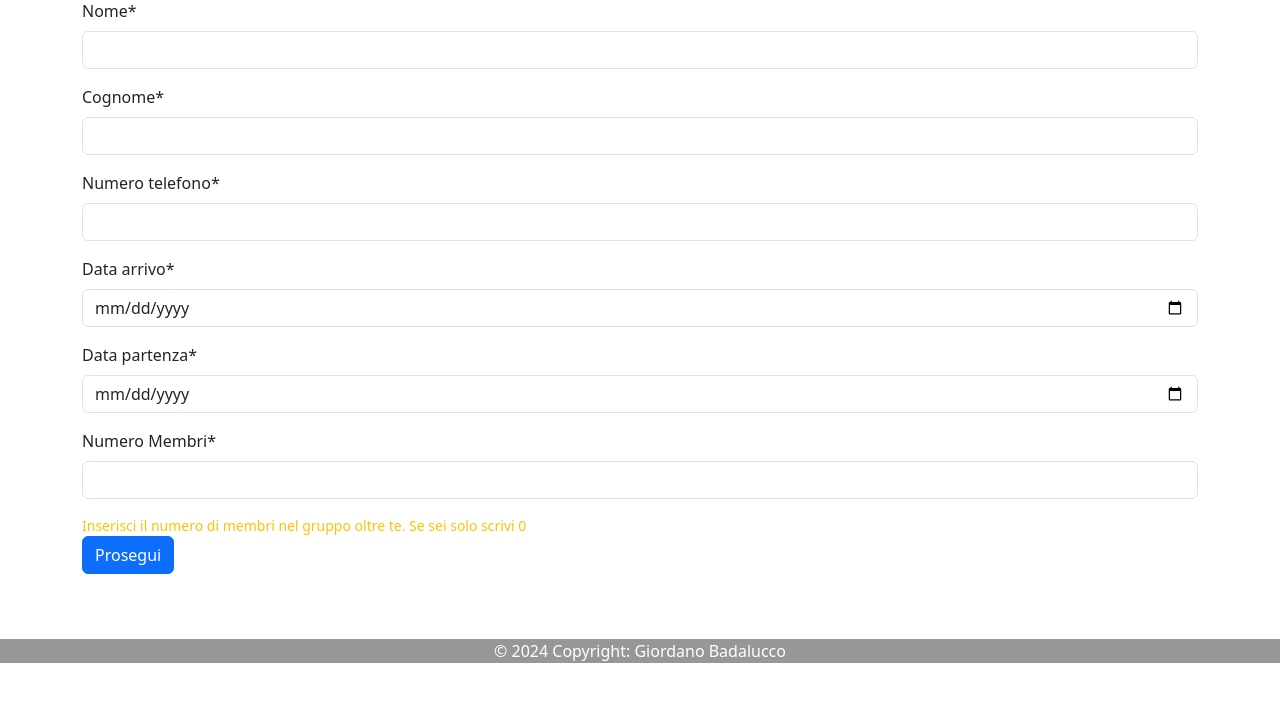
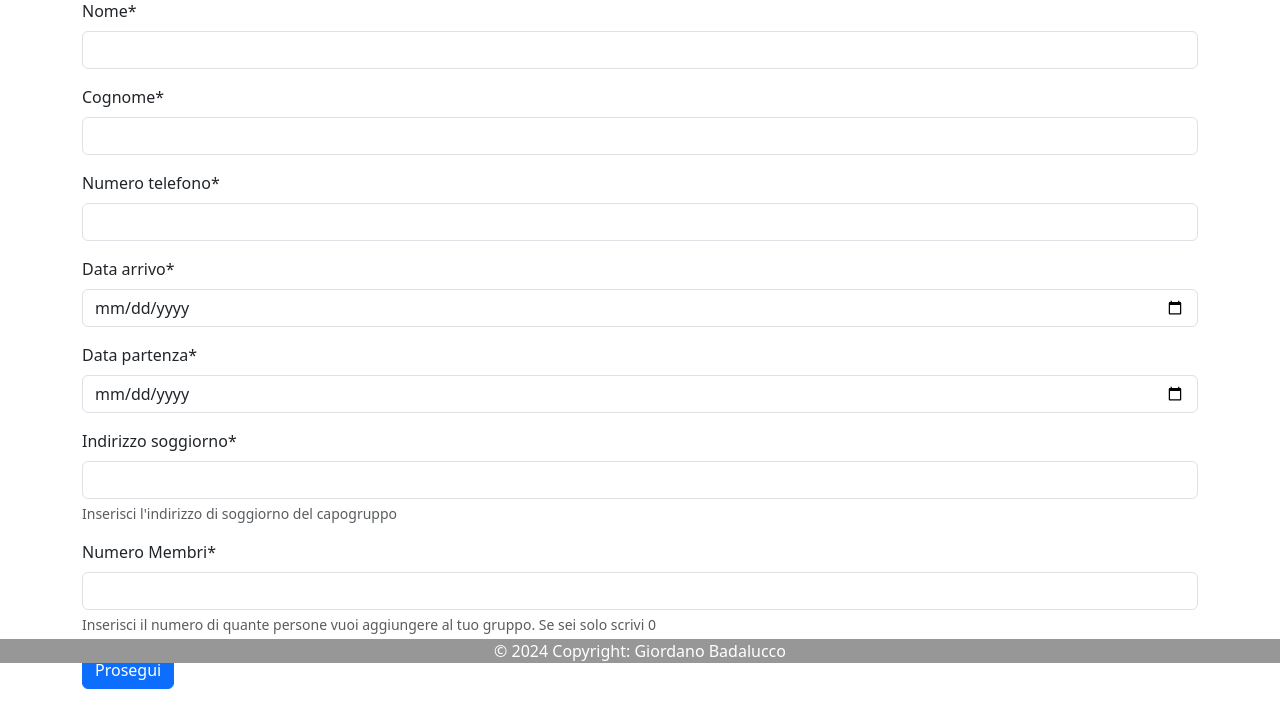
Before and after one commit to giordanoBad/lasettimana, a Django app: page / in a window 1280 px wide. Shown: the part 137-850 px from the top of the page. Before the commit the page ends 800 px from the top, so only its background shows below. Run offline with Django 4.2, Linux system fonts and the light colour scheme; some libraries are stand-ins or nearby versions.

Commit message:
Add files via upload

```diff
--- a/lasettimana/gestione_gruppi/forms.py
+++ b/lasettimana/gestione_gruppi/forms.py
@@ -3,18 +3,20 @@ from .models import Gruppo, MembroGruppo
 
 
 class GruppoForm(forms.ModelForm):
-    numero_membri = forms.IntegerField(label='Numero Membri')
+    numero_membri = forms.IntegerField(label='Numero Membri',help_text="Inserisci il numero di quante persone vuoi aggiungere al tuo gruppo. Se sei solo scrivi 0")
     data_arrivo = forms.DateField(widget=forms.DateInput(attrs={'type': 'date'}))
     data_partenza = forms.DateField(widget=forms.DateInput(attrs={'type': 'date'}))
+    indirizzo_soggiorno = forms.CharField(max_length=100, help_text="Inserisci l'indirizzo di soggiorno del  capogruppo")
 
 
     class Meta:
         model = Gruppo
-        fields = ['nome', 'cognome', 'numero_telefono', 'data_arrivo', 'data_partenza', 'numero_membri']
+        fields = ['nome', 'cognome', 'numero_telefono', 'data_arrivo', 'data_partenza','indirizzo_soggiorno', 'numero_membri']
 
 class MembroGruppoForm(forms.ModelForm):
     data_arrivo = forms.DateField(widget=forms.DateInput(attrs={'type': 'date'}))
     data_partenza = forms.DateField(widget=forms.DateInput(attrs={'type': 'date'}))
+    indirizzo_soggiorno = forms.CharField(max_length=100, help_text="Inserisci l'indirizzo di soggiorno del membro del gruppo")
     class Meta:
         model = MembroGruppo
-        fields = ['nome', 'cognome', 'numero_telefono','data_arrivo','data_partenza']
+        fields = ['nome', 'cognome', 'numero_telefono','data_arrivo','data_partenza','indirizzo_soggiorno']
--- a/lasettimana/gestione_gruppi/models.py
+++ b/lasettimana/gestione_gruppi/models.py
@@ -4,6 +4,7 @@ class Gruppo(models.Model):
     nome = models.CharField(max_length=100)
     cognome = models.CharField(max_length=100)
     numero_telefono = models.CharField(max_length=20)
+    indirizzo_soggiorno = models.CharField(max_length=100, blank=True)
     data_arrivo = models.DateField()
     data_partenza = models.DateField()
 
@@ -20,6 +21,7 @@ class MembroGruppo(models.Model):
     nome = models.CharField(max_length=100)
     cognome = models.CharField(max_length=100)
     numero_telefono = models.CharField(max_length=20)
+    indirizzo_soggiorno = models.CharField(max_length=100, blank=True)
     data_arrivo = models.DateField()
     data_partenza = models.DateField()
 
--- a/lasettimana/gestione_gruppi/templates/gestione_gruppi/inserisci_capogruppo.html
+++ b/lasettimana/gestione_gruppi/templates/gestione_gruppi/inserisci_capogruppo.html
@@ -67,11 +67,7 @@
       <form method="post">
           {% csrf_token %}
           {{ gruppo_form|crispy}}
-          <div class="form-group">
-            <!-- <label for="{{ form.numero_membri.id_for_label }}">Numero Membri - </label> -->
-            {{ form.numero_membri }}
-            <small id="{{ form.numero_membri.id_for_label }}_help" class="form-text text-warning">Inserisci il numero di membri nel gruppo oltre te. Se sei solo scrivi 0</small>
-        </div>
+
 
           <button type="button" class="btn btn-primary">Prosegui</button>
       </form>
```
Also changed, not shown: lasettimana/db.sqlite3, lasettimana/gestione_gruppi/migrations/0002_alter_gruppo_options_alter_membrogruppo_options_and_more.py (added), lasettimana/gestione_gruppi/migrations/0003_rename_via_soggiorno_gruppo_indirizzo_soggiorno_and_more.py (added).
